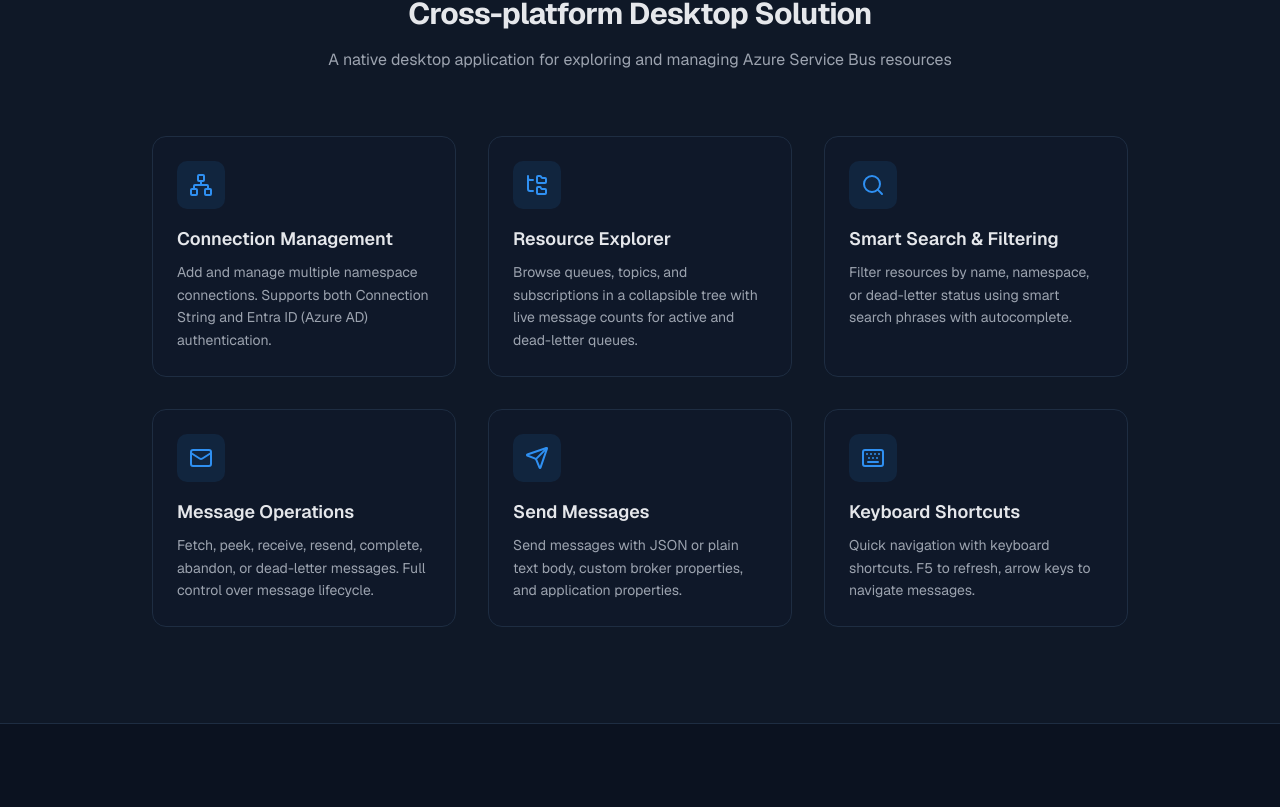
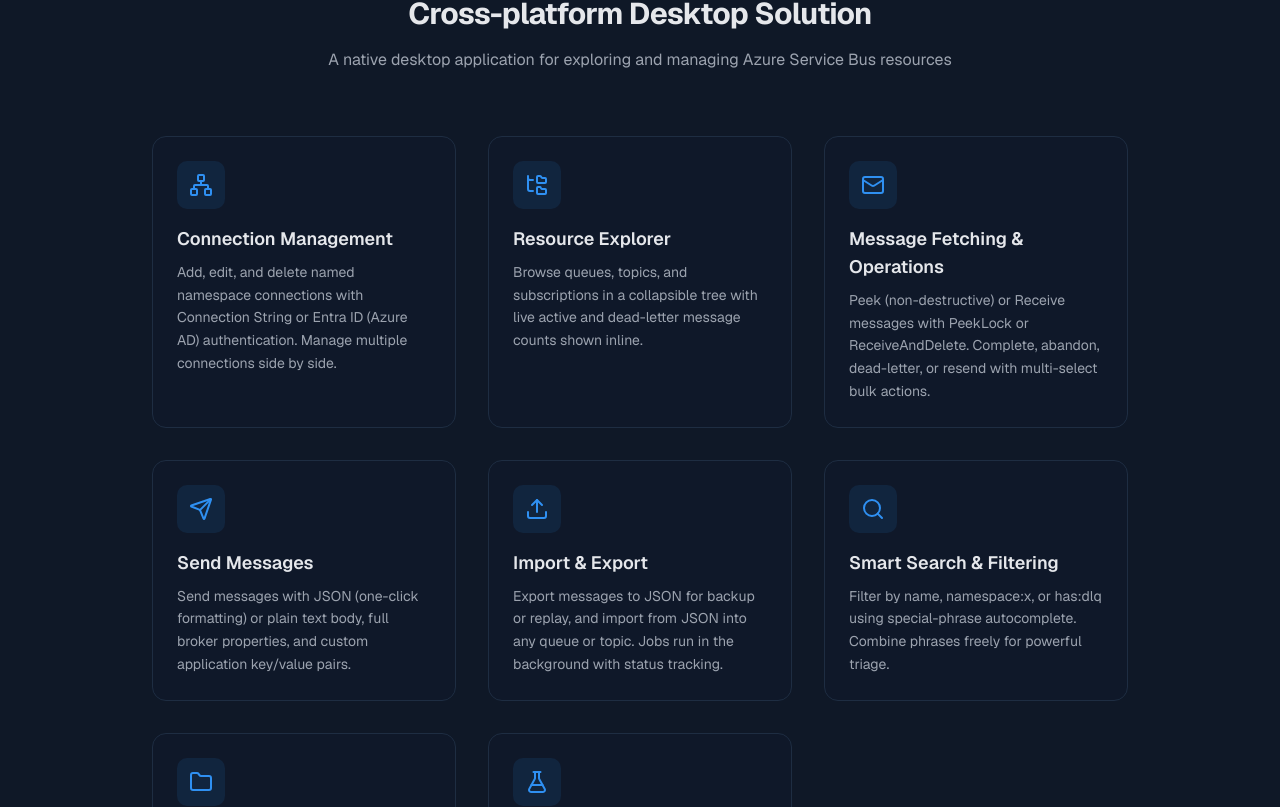
Before and after one commit to kamil-czarnecki/Messentra-landing, a Next.js app: page / in a window 1280 px wide. Shown: the part 773-1580 px from the top of the page. Built offline with nearby package versions, Linux system fonts and the light colour scheme; no server answers.

Commit message:
New features

```diff
--- a/components/features.tsx
+++ b/components/features.tsx
@@ -1,35 +1,45 @@
-import { Network, FolderTree, Search, Mail, Send, KeyboardIcon } from "lucide-react";
+import { Network, FolderTree, Search, Mail, Send, UploadIcon, DownloadIcon, Folder, FlaskConical } from "lucide-react";
 
 const features = [
   {
     icon: Network,
     title: "Connection Management",
-    description: "Add and manage multiple namespace connections. Supports both Connection String and Entra ID (Azure AD) authentication.",
+    description: "Add, edit, and delete named namespace connections with Connection String or Entra ID (Azure AD) authentication. Manage multiple connections side by side.",
   },
   {
     icon: FolderTree,
     title: "Resource Explorer",
-    description: "Browse queues, topics, and subscriptions in a collapsible tree with live message counts for active and dead-letter queues.",
+    description: "Browse queues, topics, and subscriptions in a collapsible tree with live active and dead-letter message counts shown inline.",
+  },
+  {
+    icon: Mail,
+    title: "Message Fetching & Operations",
+    description: "Peek (non-destructive) or Receive messages with PeekLock or ReceiveAndDelete. Complete, abandon, dead-letter, or resend with multi-select bulk actions.",
+  },
+  {
+    icon: Send,
+    title: "Send Messages",
+    description: "Send messages with JSON (one-click formatting) or plain text body, full broker properties, and custom application key/value pairs.",
+  },
+  {
+    icon: UploadIcon,
+    title: "Import & Export",
+    description: "Export messages to JSON for backup or replay, and import from JSON into any queue or topic. Jobs run in the background with status tracking.",
   },
   {
     icon: Search,
     title: "Smart Search & Filtering",
-    description: "Filter resources by name, namespace, or dead-letter status using smart search phrases with autocomplete.",
+    description: "Filter by name, namespace:x, or has:dlq using special-phrase autocomplete. Combine phrases freely for powerful triage.",
   },
   {
-    icon: Mail,
-    title: "Message Operations",
-    description: "Fetch, peek, receive, resend, complete, abandon, or dead-letter messages. Full control over message lifecycle.",
+    icon: Folder,
+    title: "Custom Virtual Folders",
+    description: "Organize resources into virtual folders per namespace by workflow, team, or incident context - without changing anything in Azure.",
   },
   {
-    icon: Send,
-    title: "Send Messages",
-    description: "Send messages with JSON or plain text body, custom broker properties, and application properties.",
-  },
-  {
-    icon: KeyboardIcon,
-    title: "Keyboard Shortcuts",
-    description: "Quick navigation with keyboard shortcuts. F5 to refresh, arrow keys to navigate messages.",
+    icon: FlaskConical,
+    title: "Emulator Support",
+    description: "Connect to the Azure Service Bus Emulator for local development. View resources, send messages, and fetch messages without a live Azure subscription.",
   },
 ];
 
--- a/components/hero.tsx
+++ b/components/hero.tsx
@@ -25,7 +25,7 @@
 
           {/* Description */}
           <p className="mt-6 max-w-2xl text-base leading-relaxed text-muted-foreground sm:text-lg text-pretty">
-            A cross-platform desktop GUI for Azure Service Bus — browse resources,
+            A cross-platform desktop GUI for Azure Service Bus - browse resources,
             inspect and send messages, manage dead-letter queues. Built with Blazor
             and Electron.NET for Windows, macOS, and Linux.
           </p>
```
